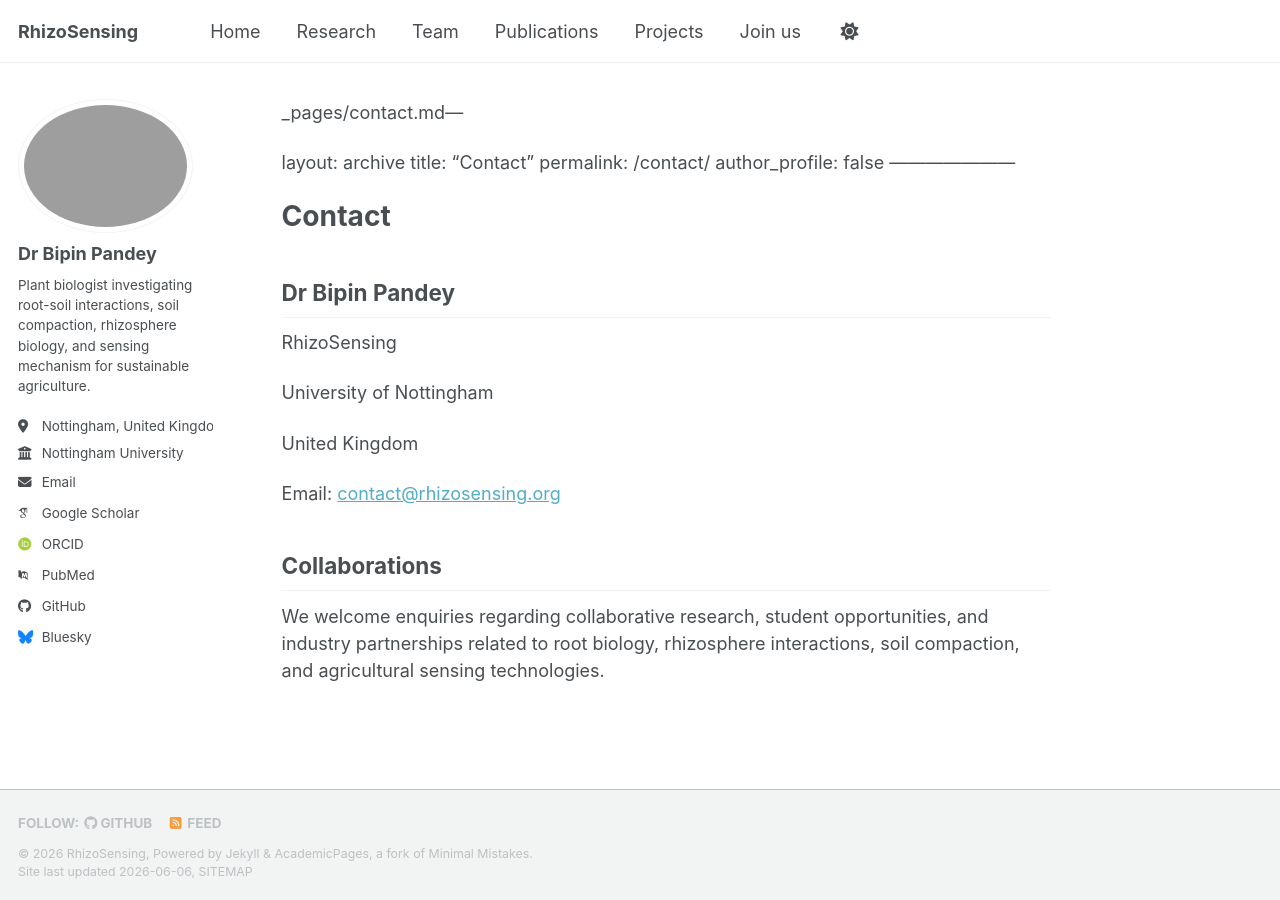
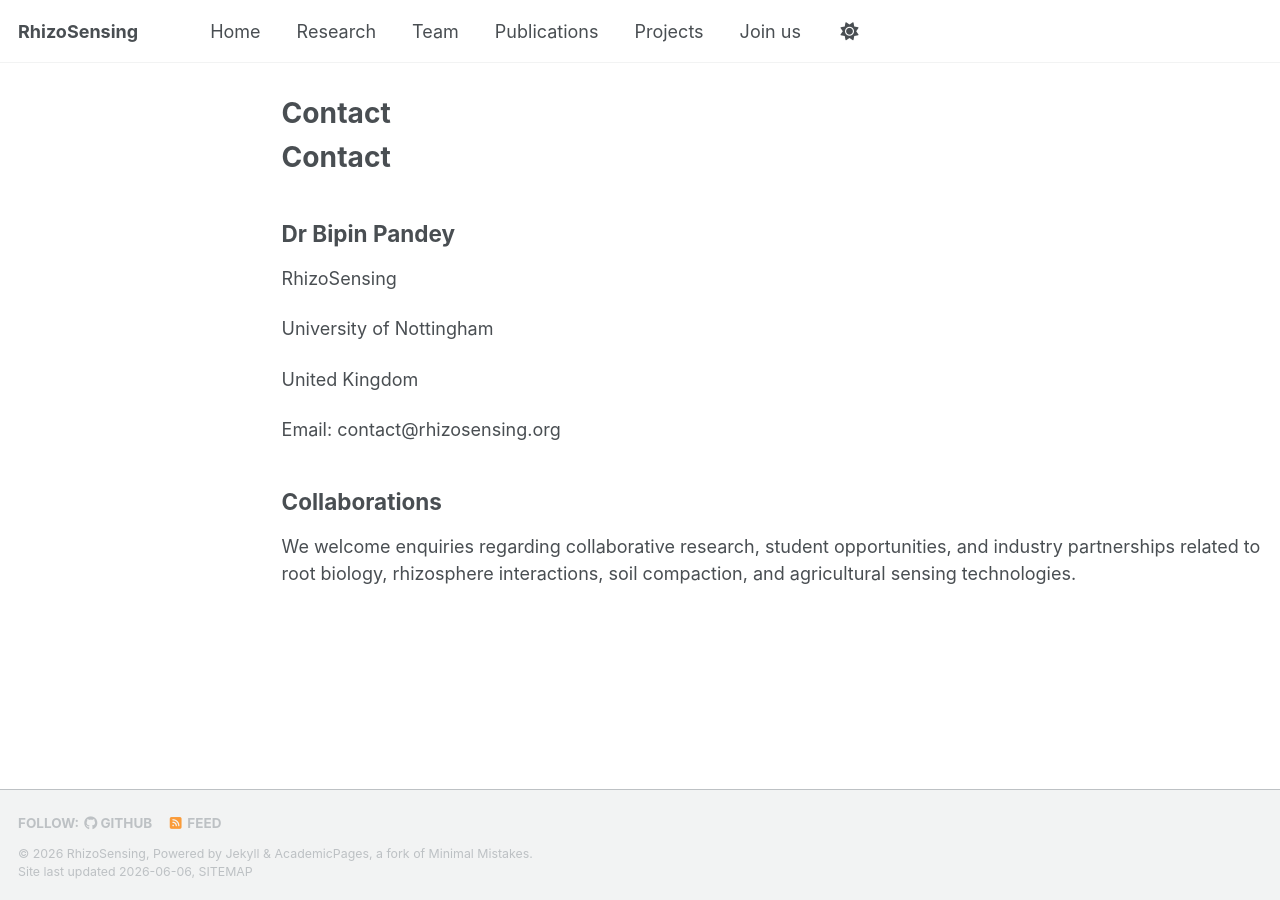
Before and after one commit to bipinkbiotech/rhizosensing.github.io, a Jekyll site: the page built from _pages/team.md, in a window 1280 px wide. Built offline with Jekyll 4.4.1, drawn with Linux system fonts in a browser that asks for light colours; some web fonts are replaced; our own code applies the rules of GitHub Pages for plain Markdown files; a script bundle is joined from its source files by our own code; library files that are not in the unit come from our copies; part of the change alters nothing that is shown.

Commit message:
Update team.md

```diff
--- a/_pages/team.md
+++ b/_pages/team.md
@@ -1,10 +1,9 @@
-_pages/contact.md---
-
+---
 layout: archive
 title: "Contact"
 permalink: /contact/
 author_profile: false
----------------------
+---
 
 # Contact
 
@@ -16,7 +15,7 @@ University of Nottingham
 
 United Kingdom
 
-Email: [contact@rhizosensing.org](mailto:contact@rhizosensing.org)
+Email: contact@rhizosensing.org
 
 ## Collaborations
 
```
